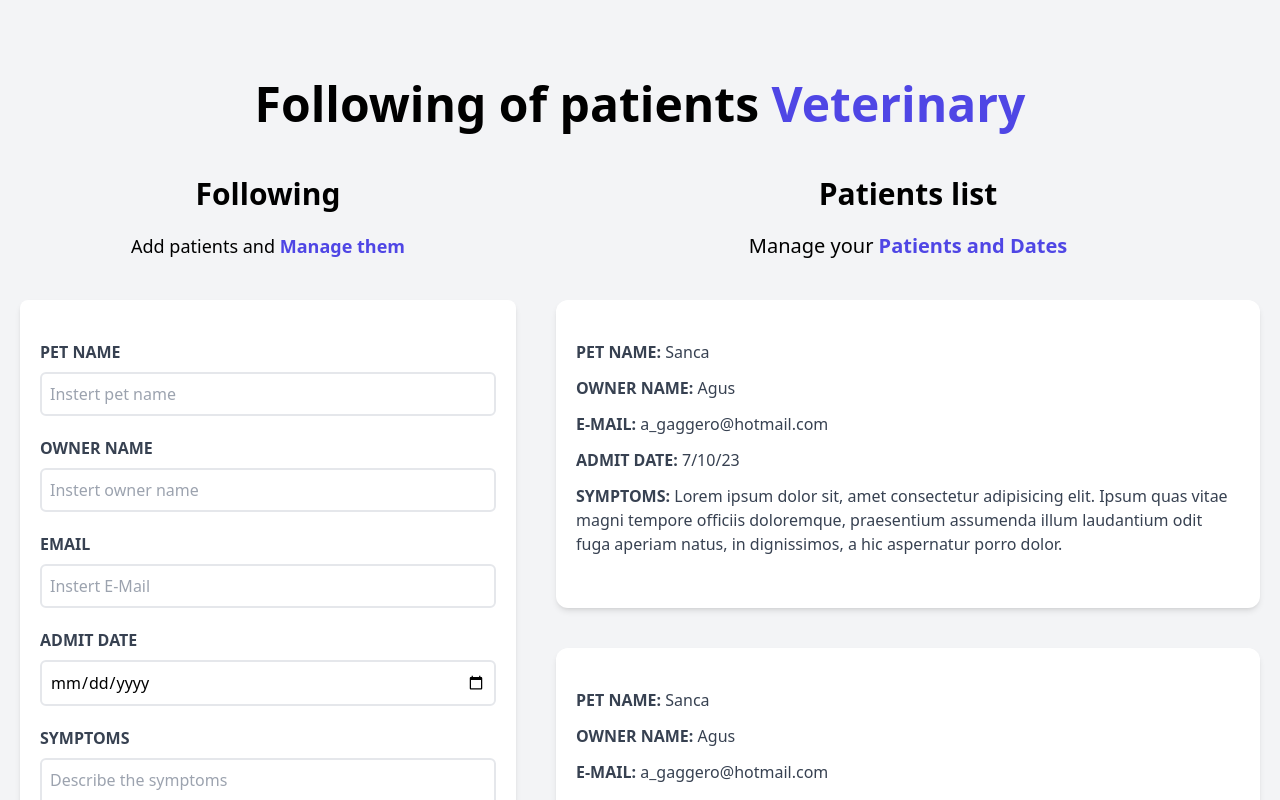
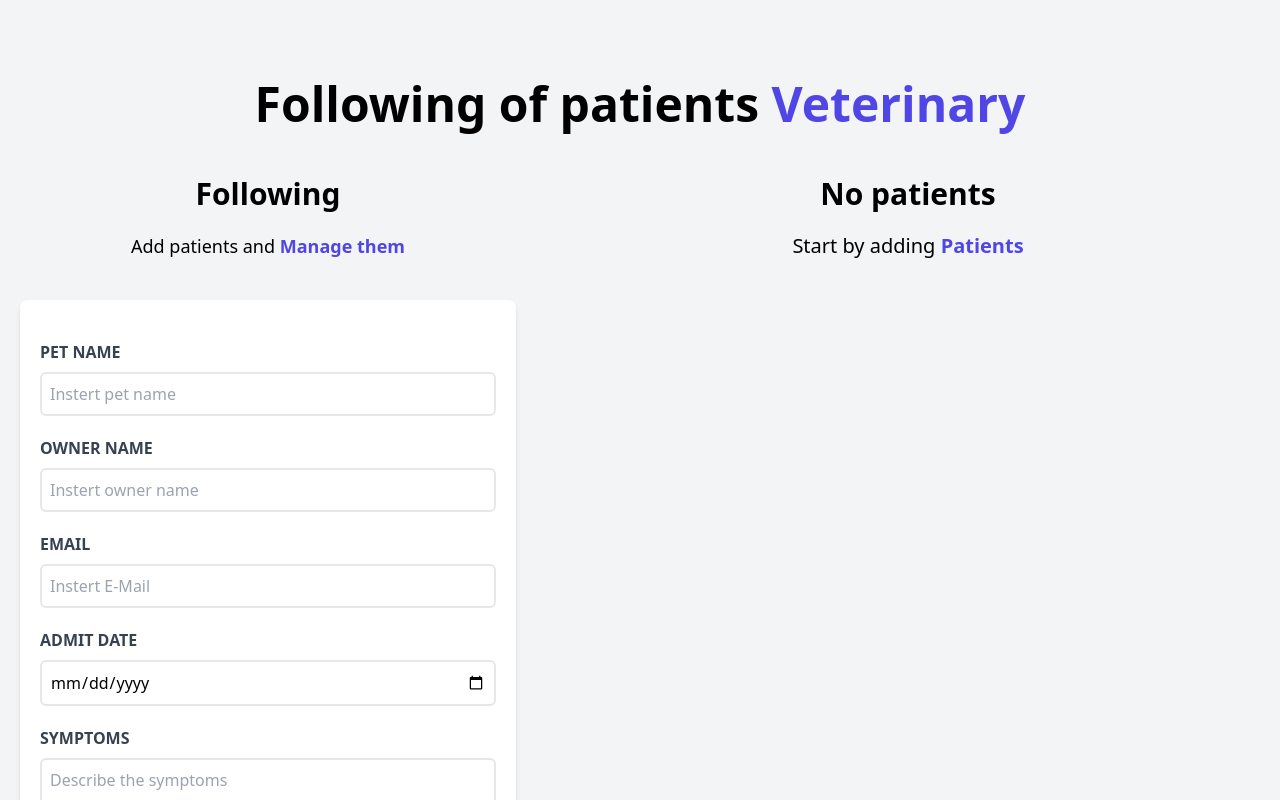
Before and after one commit to Guchito/Appointments, a React (Vite) app: page / in a window 1280 px wide. Shown: the top 800 px of the page. Built offline with nearby package versions, Linux system fonts and the light colour scheme.

Commit message:
Adding props between the form and the list

```diff
--- a/src/App.jsx
+++ b/src/App.jsx
@@ -1,15 +1,23 @@
+import {useState} from 'react'
 import Header from "./components/header"
 import Form from "./components/Form"
 import ListPatients from "./components/ListPatients"
 
 function App() {
 
+  const [patients, setPatients] = useState([]);
+
   return (
     <div className="container mx-auto mt-20">
       <Header />
       <div className="mt-12 md:flex">
-        <Form />
-        <ListPatients />
+        <Form
+          patients = {patients}
+          setPatients = {setPatients}
+        />
+        <ListPatients
+          patients={patients}
+        />
       </div>
     </div>
   )
--- /dev/null
+++ b/src/components/Error.jsx
@@ -0,0 +1,9 @@
+function Error({children}) {
+  return (
+    <div className='bg-red-800 text-white text-center p-3 uppercase font-bold mb-3 rounded-md'>
+        {children}
+    </div>
+  )
+}
+
+export default Error
--- a/src/components/Form.jsx
+++ b/src/components/Form.jsx
@@ -1,6 +1,7 @@
 import {useState, useEffect} from 'react';
+import Error from './error';
 
-const Form = () => {
+const Form = ({patients, setPatients}) => {
 
   const [name, setName] = useState('');
   const [owner, setOwner] = useState('');
@@ -8,6 +9,11 @@
   const [date, setDate] = useState('');
   const [symptoms, setSymptoms] = useState('');
   const [error, setError] = useState(false)
+  const getId = () => {
+    const random = Math.random().toString(36).substr(2)
+    const date = Date.now().toString(36)
+    return random + date
+  }
 
   const handleSubmit = (e) =>{
     e.preventDefault();
@@ -21,6 +27,24 @@
 
     setError(false)
 
+    //Patient object
+    const objectPatient = {
+      name,
+      owner,
+      email,
+      date,
+      symptoms,
+      id: getId()
+    }
+
+    setPatients([...patients, objectPatient])
+
+    //reset form
+    setName('')
+    setDate('')
+    setEmail('')
+    setOwner('')
+    setSymptoms('')
   }
 
 
@@ -37,10 +61,8 @@
         onSubmit = {handleSubmit}
         className="bg-white shadow-md rounded-lg py-10 px-5 mb-10"
       >
-        {error &&
-          <div className='bg-red-800 text-white text-center p-3 uppercase font-bold mb-3 rounded-md'>
-            <p>All fields are required</p>
-          </div>}
+      {error && <Error><p>All fields are required</p></Error> }
+
       <div className="mb-5">
         <label htmlFor='pet' className="block text-gray-700 uppercase font-bold">
           Pet Name
--- a/src/components/Header.jsx
+++ b/src/components/Header.jsx
@@ -1,5 +1,4 @@
 function Header(){
-
     return(
 
         <h1 className="font-black text-5xl text-center md:w-2/3 mx-auto">
--- a/src/components/ListPatients.jsx
+++ b/src/components/ListPatients.jsx
@@ -1,20 +1,36 @@
 import Patients from './Patients'
 
-const ListPatients = () => {
+const ListPatients = ({patients}) => {
+
+
   return (
     <div className="md:w-1/2 lg:w-3/5 ">
+
+      {patients && patients.length ? (
+        <>
           <h2 className=" font-black text-3xl text-center"> Patients list</h2>
           <p className="text-xl mt-5 mb-10 text-center">
             Manage your {''}
             <span className="text-indigo-600 font-bold">Patients and Dates</span>
           </p>
           <div className='md:h-screen overflow-y-scroll'>
-      <Patients />
-      <Patients />
-      <Patients />
-      <Patients />
+            {patients.map( patient => (
+              <Patients
+                key = {patient.id}
+                patient={patient}
+              />
+            ))}
           </div>
-
+        </>
+      ) : (
+        <>
+          <h2 className=" font-black text-3xl text-center"> No patients</h2>
+          <p className="text-xl mt-5 mb-10 text-center">
+            Start by adding {''}
+            <span className="text-indigo-600 font-bold">Patients</span>
+          </p>
+        </>
+      )}
 
     </div>
   )
--- a/src/components/Patients.jsx
+++ b/src/components/Patients.jsx
@@ -1,25 +1,27 @@
-const Patients = () => {
+const Patients = ({patient}) => {
+
+  const {name, owner, email, date, symptoms} = patient
   return (
     <div className="mx-5 mb-10 bg-white shadow-md px-5 py-10 rounded-xl">
         <p className="font-bold mb-3 text-gray-700 uppercase">
           Pet Name: {''}
-            <span className="font-normal normal-case">Sanca</span>
+            <span className="font-normal normal-case">{name}</span>
         </p>
         <p className="font-bold mb-3 text-gray-700 uppercase">
           Owner Name: {''}
-            <span className="font-normal normal-case">Agus</span>
+            <span className="font-normal normal-case">{owner}</span>
         </p>
         <p className="font-bold mb-3 text-gray-700 uppercase">
           E-Mail: {''}
-            <span className="font-normal normal-case">a_gaggero@hotmail.com</span>
+            <span className="font-normal normal-case">{email}</span>
         </p>
         <p className="font-bold mb-3 text-gray-700 uppercase">
           Admit Date: {''}
-            <span className="font-normal normal-case">7/10/23</span>
+            <span className="font-normal normal-case">{date}</span>
         </p>
         <p className="font-bold mb-3 text-gray-700 uppercase">
           Symptoms: {''}
-            <span className="font-normal normal-case">Lorem ipsum dolor sit, amet consectetur adipisicing elit. Ipsum quas vitae magni tempore officiis doloremque, praesentium assumenda illum laudantium odit fuga aperiam natus, in dignissimos, a hic aspernatur porro dolor.</span>
+            <span className="font-normal normal-case">{symptoms}</span>
         </p>
       </div>
   )
```
Lines whose indentation alone changed are shown as unchanged.
